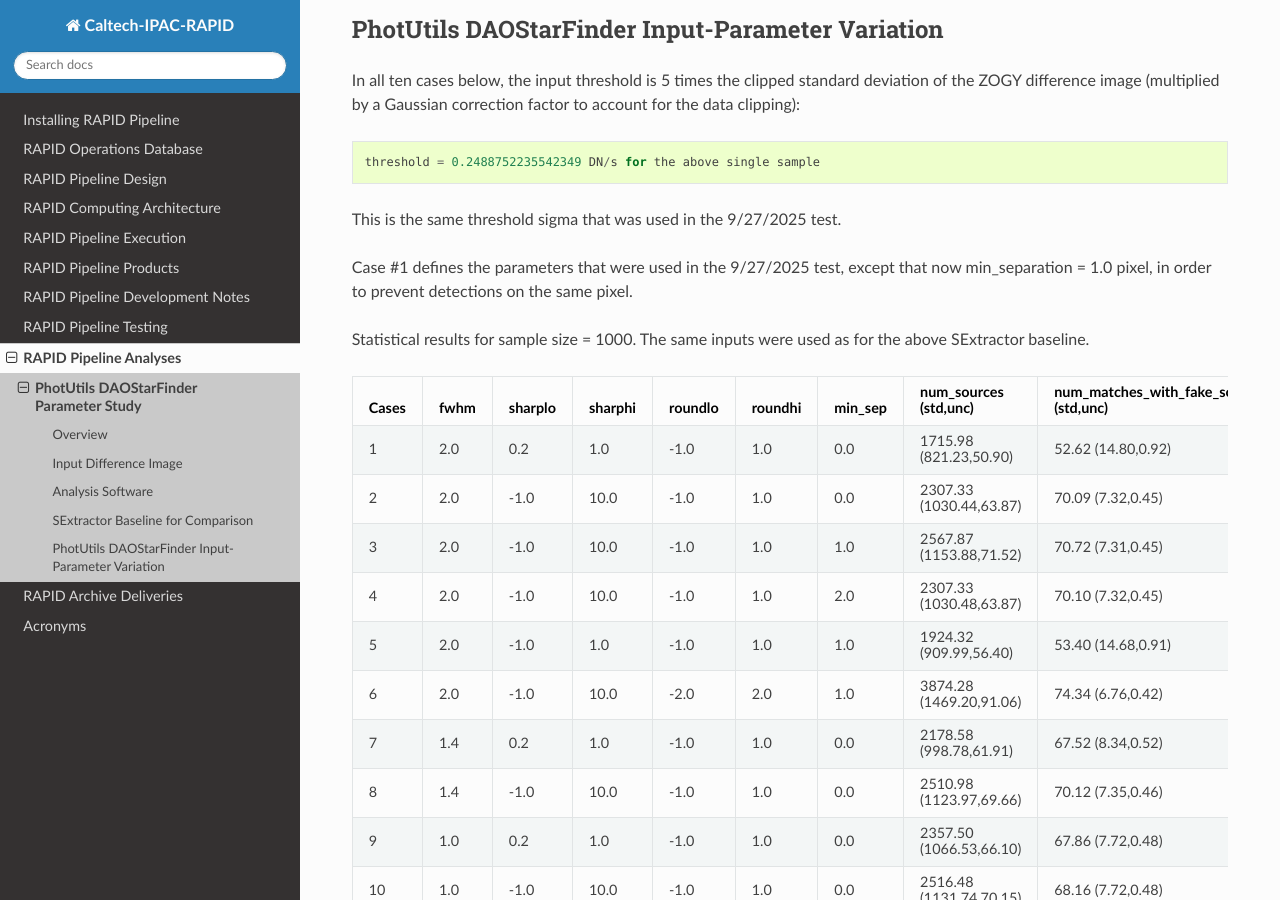
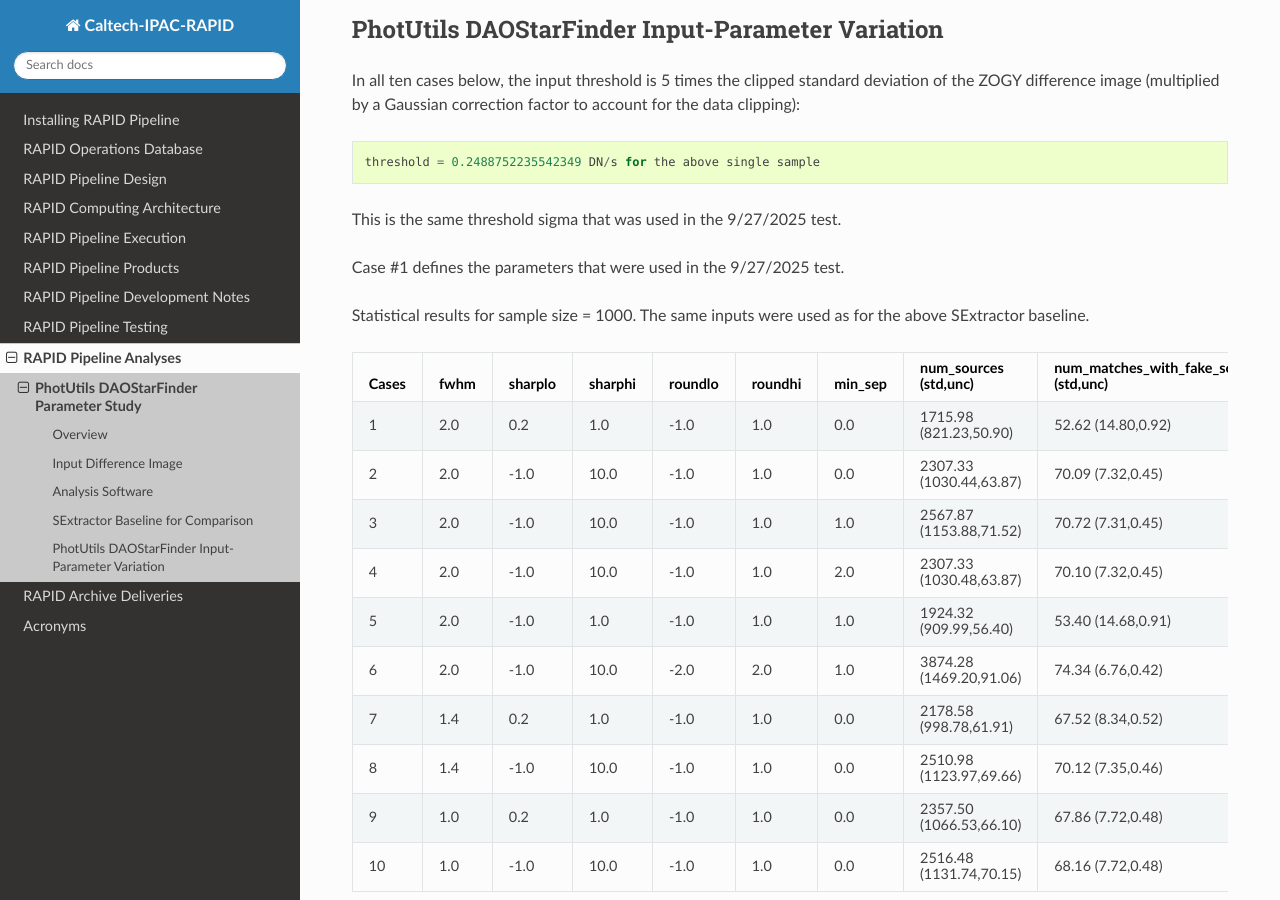
Before and after one commit to Caltech-IPAC/rapid, a Sphinx documentation site: the page built from docs/source/analyses/photutils_daostarfinder_parameters/photutils_daostarfinder_parameters.rst, in a window 1280 px wide and 900 px high, scrolled down 1865 px. Built offline with Sphinx 7.4.7 and the Read the Docs theme 3.1.0, drawn with Linux system fonts in a browser that asks for light colours; formulas are drawn with MathJax 3.

Commit message:
Removed confusing sentence fragment.

```diff
--- a/docs/source/analyses/photutils_daostarfinder_parameters/photutils_daostarfinder_parameters.rst
+++ b/docs/source/analyses/photutils_daostarfinder_parameters/photutils_daostarfinder_parameters.rst
@@ -92,8 +92,7 @@ of the ZOGY difference image (multiplied by a Gaussian correction factor to acco
 
 This is the same threshold sigma that was used in the 9/27/2025 test.
 
-Case #1 defines the parameters that were used in the 9/27/2025 test, except that now min_separation = 1.0 pixel,
-in order to prevent detections on the same pixel.
+Case #1 defines the parameters that were used in the 9/27/2025 test.
 
 Statistical results for sample size = 1000.  The same inputs were used as for the above SExtractor baseline.
 
```
